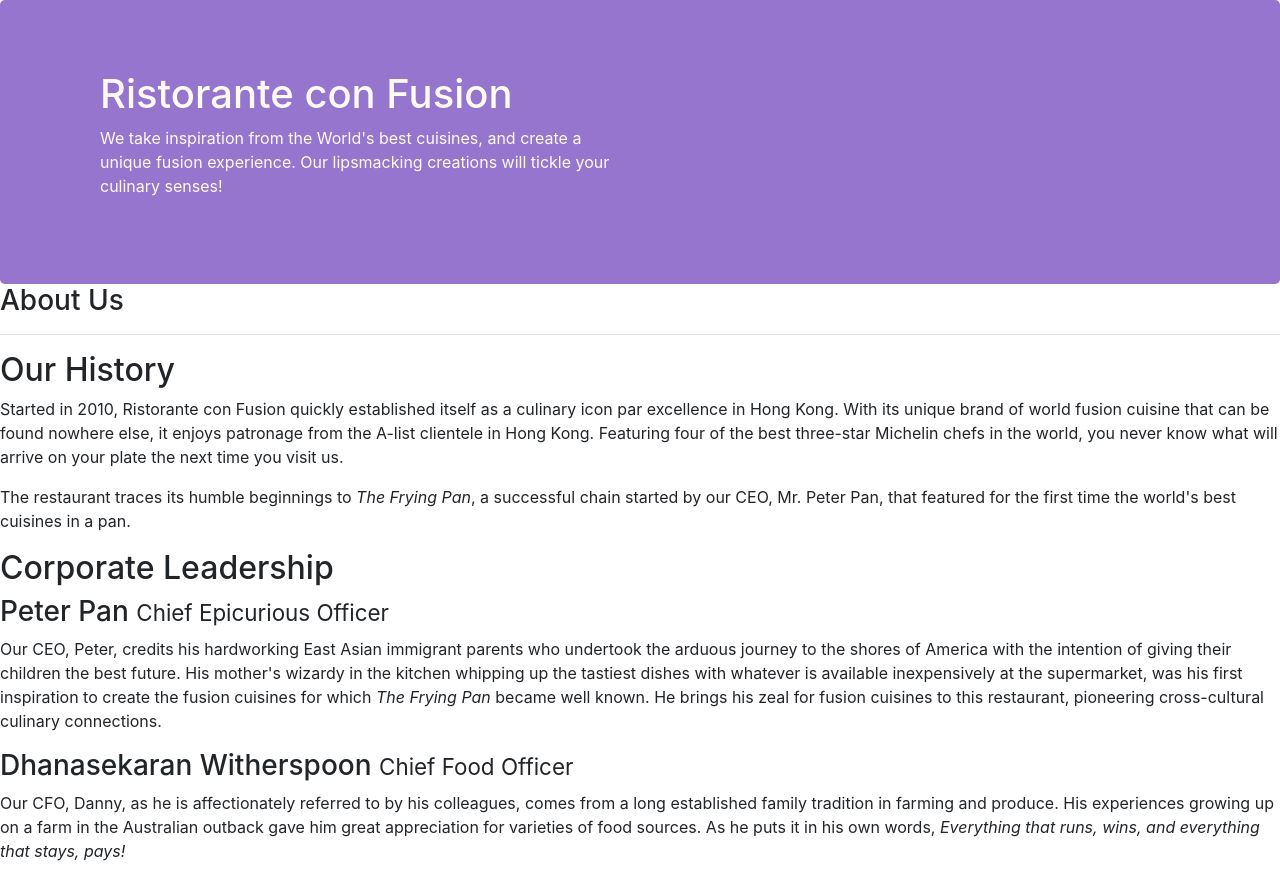
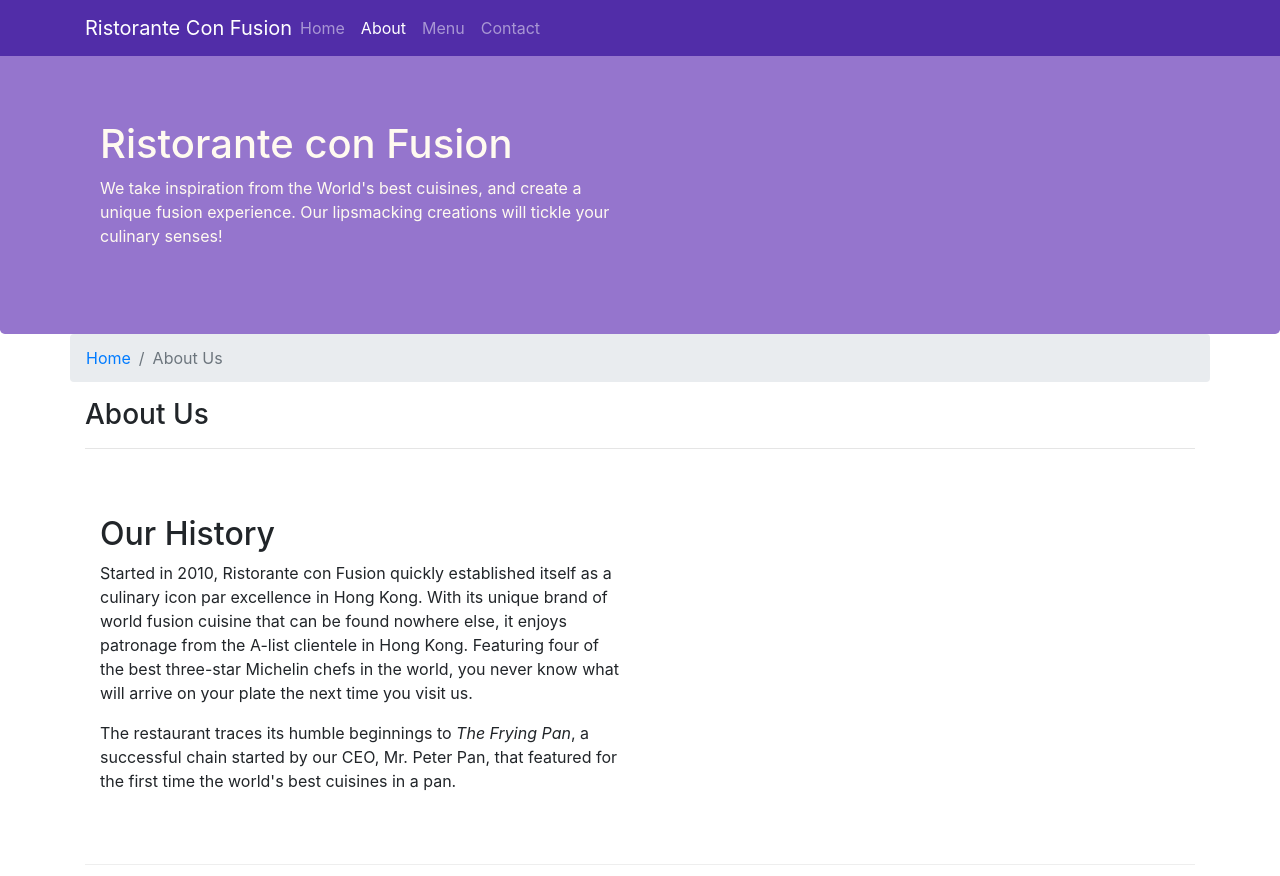
Before and after one commit to HHH0808/confusion_bootstrap, a website: page aboutus.html in a window 1280 px wide. Shown: the top 876 px of the page. Drawn offline with nearby package versions, Linux system fonts and the light colour scheme.

Commit message:
week 2 tbc

```diff
--- a/aboutus.html
+++ b/aboutus.html
@@ -16,6 +16,23 @@
 
 <body>
 
+    <nav class='navbar navbar-dark navbar-expand-sm fixed-top'>
+        <div class='container'>
+            <button class='navbar-toggler' type = 'button' data-toggle='collapse' data-target='#Navbar'>
+                <span class='navbar-toggler-icon'></span>
+            </button>
+            <a class='navbar-brand mr-auto' href='./index.html'> Ristorante Con Fusion </a>
+            <div class = 'collapse navbar-collapse' id ='Navbar'>
+                <ul class='navbar-nav mr-auto'>
+                    <li class='nav-item'><a class = 'nav-link' href='index.html'> Home </a></li>
+                    <li class='nav-item active'><a class = 'nav-link' href='./aboutus.html'> About </a></li>
+                    <li class='nav-item'><a class = 'nav-link' href='#'> Menu </a></li>
+                    <li class='nav-item'><a class = 'nav-link' href='#'> Contact</a></li>
+                </ul>
+            </div>
+        </div>
+    </nav>
+
     <header class="jumbotron">
         <div class="container">
             <div class="row row-header">
@@ -29,16 +46,20 @@
         </div>
     </header>
 
-    <div>
-        <div>
-            <div>
+    <div class= 'container'>
+        <div class='row'>
+            <ol class='col-12 breadcrumb'>
+                <li class='breadcrumb-item'><a href="./index.html">Home</a></li>
+                <li class='breadcrumb-item active'>About Us</li>
+            </ol>
+            <div class='col-12'>
                <h3>About Us</h3>
                <hr>
             </div>
         </div>
 
-        <div>
-            <div>
+        <div class='row row-content align-items-left'>
+            <div class = 'col-sm-6'>
                 <h2>Our History</h2>
                 <p>Started in 2010, Ristorante con Fusion quickly established itself as a culinary icon par excellence in Hong Kong. With its unique brand of world fusion cuisine that can be found nowhere else, it enjoys patronage from the A-list clientele in Hong Kong.  Featuring four of the best three-star Michelin chefs in the world, you never know what will arrive on your plate the next time you visit us.</p>
                 <p>The restaurant traces its humble beginnings to <em>The Frying Pan</em>, a successful chain started by our CEO, Mr. Peter Pan, that featured for the first time the world's best cuisines in a pan.</p>
@@ -48,17 +69,17 @@
         </div>
 
 
-        <div>
-            <div>
+        <div class='row row-content align-self-left'>
+            <div class = 'col-12'>
                 <h2>Corporate Leadership</h2>
                 <h3>Peter Pan <small>Chief Epicurious Officer</small></h3>
-                <p>Our CEO, Peter, credits his hardworking East Asian immigrant parents who undertook the arduous journey to the shores of America with the intention of giving their children the best future. His mother's wizardy in the kitchen whipping up the tastiest dishes with whatever is available inexpensively at the supermarket, was his first inspiration to create the fusion cuisines for which <em>The Frying Pan</em> became well known. He brings his zeal for fusion cuisines to this restaurant, pioneering cross-cultural culinary connections.</p>
+                <p class='d-none d-sm-block'>Our CEO, Peter, credits his hardworking East Asian immigrant parents who undertook the arduous journey to the shores of America with the intention of giving their children the best future. His mother's wizardy in the kitchen whipping up the tastiest dishes with whatever is available inexpensively at the supermarket, was his first inspiration to create the fusion cuisines for which <em>The Frying Pan</em> became well known. He brings his zeal for fusion cuisines to this restaurant, pioneering cross-cultural culinary connections.</p>
                 <h3>Dhanasekaran Witherspoon <small>Chief Food Officer</small></h3>
-                <p>Our CFO, Danny, as he is affectionately referred to by his colleagues, comes from a long established family tradition in farming and produce. His experiences growing up on a farm in the Australian outback gave him great appreciation for varieties of food sources. As he puts it in his own words, <em>Everything that runs, wins, and everything that stays, pays!</em></p>
+                <p class='d-none d-sm-block'>Our CFO, Danny, as he is affectionately referred to by his colleagues, comes from a long established family tradition in farming and produce. His experiences growing up on a farm in the Australian outback gave him great appreciation for varieties of food sources. As he puts it in his own words, <em>Everything that runs, wins, and everything that stays, pays!</em></p>
                 <h3>Agumbe Tang <small>Chief Taste Officer</small></h3>
-                <p>Blessed with the most discerning gustatory sense, Agumbe, our CTO, personally ensures that every dish that we serve meets his exacting tastes. Our chefs dread the tongue lashing that ensues if their dish does not meet his exacting standards. He lives by his motto, <em>You click only if you survive my lick.</em></p>
+                <p class='d-none d-sm-block'>Blessed with the most discerning gustatory sense, Agumbe, our CTO, personally ensures that every dish that we serve meets his exacting tastes. Our chefs dread the tongue lashing that ensues if their dish does not meet his exacting standards. He lives by his motto, <em>You click only if you survive my lick.</em></p>
                 <h3>Alberto Somayya <small>Executive Chef</small></h3>
-                <p>Award winning three-star Michelin chef with wide International experience having worked closely with whos-who in the culinary world, he specializes in creating mouthwatering Indo-Italian fusion experiences. He says, <em>Put together the cuisines from the two craziest cultures, and you get a winning hit! Amma Mia!</em></p>
+                <p class='d-none d-sm-block'>Award winning three-star Michelin chef with wide International experience having worked closely with whos-who in the culinary world, he specializes in creating mouthwatering Indo-Italian fusion experiences. He says, <em>Put together the cuisines from the two craziest cultures, and you get a winning hit! Amma Mia!</em></p>
             </div>
        </div>
 
@@ -70,8 +91,8 @@
                 <div class="col-4 offset-1 col-sm-2">
                     <h5>Links</h5>
                     <ul class="list-unstyled">
-                        <li><a href="#">Home</a></li>
-                        <li><a href="#">About</a></li>
+                        <li><a href="./index.html">Home</a></li>
+                        <li><a href="aboutus.html">About</a></li>
                         <li><a href="#">Menu</a></li>
                         <li><a href="#">Contact</a></li>
                     </ul>
--- a/css/styles.css
+++ b/css/styles.css
@@ -28,3 +28,12 @@
     margin: 0px;
     color: #0f0f0f;
 }
+
+body {
+    padding: 50px 0px 0px 0px;
+    z-index: 0;
+}
+
+.navbar-dark {
+    background-color: #512da8;
+}
```
Also changed, not shown: index.html (+19 -2 lines).
